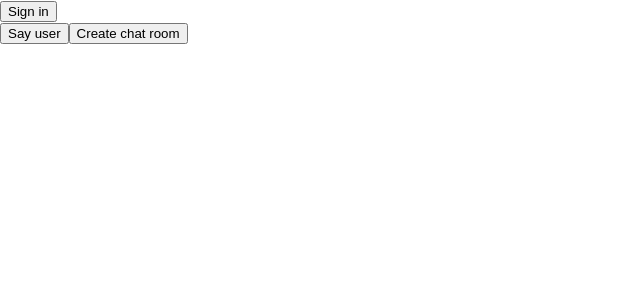
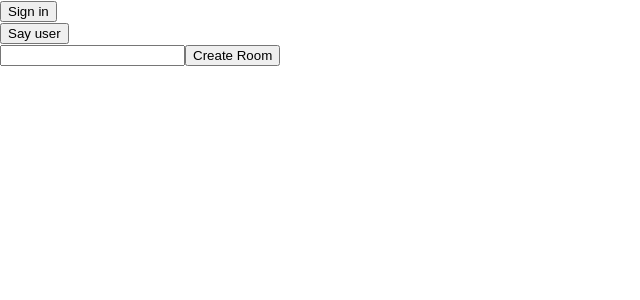
Before and after one commit to Calcopod/Chat, a React (Create React App) app: page / in a window 1280 px wide. Shown: the top 300 px of the page, without its empty margins (0-640 px from the left). Built offline with nearby package versions, Linux system fonts and the light colour scheme; no server answers.

Commit message:
Added CreateChatRoom

```diff
--- a/package.json
+++ b/package.json
@@ -3,6 +3,7 @@
   "version": "0.1.0",
   "private": true,
   "dependencies": {
+    "@jsweb/randkey": "^4.1.2",
     "@testing-library/jest-dom": "^4.2.4",
     "@testing-library/react": "^9.5.0",
     "@testing-library/user-event": "^7.2.1",
--- a/src/App.js
+++ b/src/App.js
@@ -4,11 +4,23 @@ import { auth , db } from './firebase'
 import { useAuthState }  from 'react-firebase-hooks/auth'
 import MainScreen from './Containers/MainScreen/MainScreen'
 
+import firebase from 'firebase'
+import { uuid } from '@jsweb/randkey'
+import CreateChatRoom from './Components/CreateChatRoom/CreateChatRoom'
+
 export default function App() {
   const [user] = useAuthState(auth)
 
-  const handleAddChatRoom = async () => {
+  const handleQueryChatRoom = async () => {
+    const chatRooms = db.collection('chat-rooms')
 
+    const query = await chatRooms.where('id', '==', '123456789').get()
+    const data = [];
+    query.forEach(doc => {
+      data.push( doc.data() )
+    })
+
+    console.log(data[0])
   }
 
   return (
@@ -18,7 +30,7 @@ export default function App() {
       }
       <button onClick={() => console.log(user)}>Say user</button>
 
-      <button onClick={handleAddChatRoom}>Create chat room</button>
+      <CreateChatRoom />
     </div>
   )
 }
--- /dev/null
+++ b/src/Components/CreateChatRoom/CreateChatRoom.js
@@ -0,0 +1,31 @@
+import React, { useState } from 'react'
+import firebase from 'firebase'
+import { uuid } from '@jsweb/randkey'
+import { db } from '../../firebase'
+
+export default function CreateChatRoom() {
+  const [name , setName] = useState('')
+
+  const handleCreateChatRoom = async () => {
+    const chatRooms = db.collection('chat-rooms')
+
+    const newRoom = await chatRooms.add({
+      createdAt: firebase.firestore.Timestamp.now(),
+      id: uuid(),
+      name: name,
+    })
+
+    chatRooms.doc(newRoom.id).collection('messages').add({
+      initialField: ''
+    })
+
+    setName('')
+  }
+
+  return (
+    <div>
+      <input value={name} onChange={(e) => setName(e.target.value)} />
+      <button onClick={handleCreateChatRoom}>Create Room</button>
+    </div>
+  )
+}
```
Also changed, not shown: src/Components/CreateChatRoom/CreateChatRoom.module.css (added), 1 other file (tests, documents, lock files or other folders).
